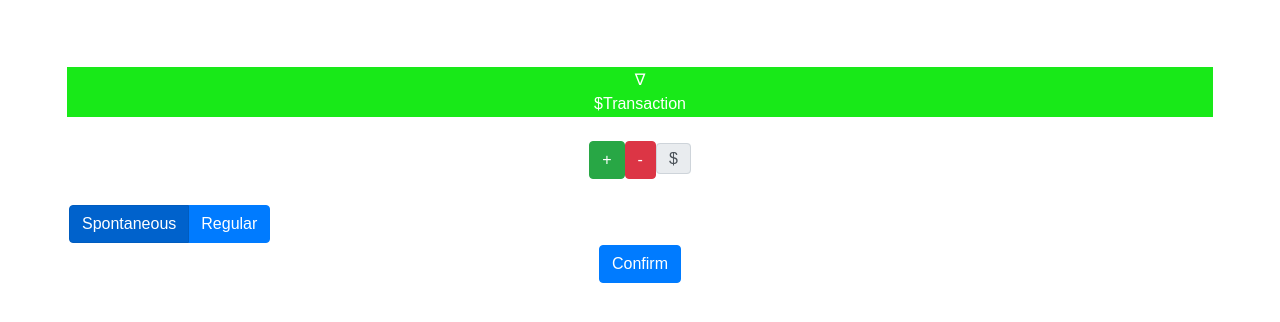
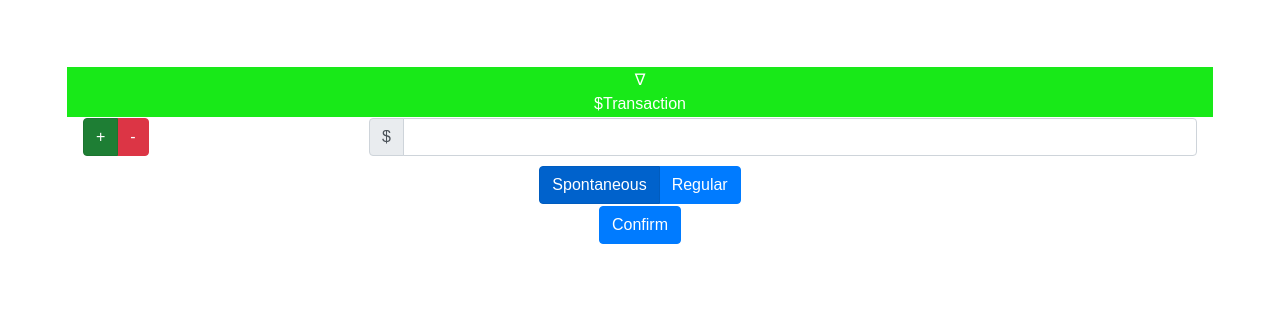
Before and after one commit to argentinoj/budg-it, a React (Create React App) app: page / in a window 1280 px wide. Shown: the top 322 px of the page. Built offline with nearby package versions, Linux system fonts and the light colour scheme.

Commit message:
UI draft done

```diff
--- a/src/components/TransactionPage.css
+++ b/src/components/TransactionPage.css
@@ -1,6 +1,6 @@
 div{
     padding: 1px;
-    width: 100%;
+    /* width: 100%; */
     margin-left: auto;
     margin-right: auto;
 }
@@ -15,14 +15,14 @@ body{
 }
 
 #transaction{
-    display: inline;
+    white-space: nowrap;
+    overflow-x: auto;
+    display: inline-block
 }
 
-#money{
-    display: inline;
-
+.form-control{
+    width: 100%;
 }
-
 
 /* .regularity{
 
--- a/src/components/TransactionPage.js
+++ b/src/components/TransactionPage.js
@@ -23,12 +23,36 @@ export class TransactionPage extends Component {
                     <br/>
                     ${this.state.name}
                 </div>
-                <div className="input-group" id="transaction">
-                    <form>
-                        <button type="button" className="btn btn-success" onClick ={this.setPositive}>+</button>
-                        <button type="button" className="btn btn-danger" onClick={this.setNegative}>-</button>
+                <div className="input-group row justify-content-md-center row" id="transaction">
+                    <form className="form-inline">
+                        <span className="btn-group btn-group-toggle col col-3" data-toggle="buttons" id="sign">
+                            <label className="btn btn-success active">
+                                <input
+                                    type="radio"
+                                    name="positive"
+                                    id="positive"
+                                    autoComplete="off"
+                                    checked={this.state.positive}/>
+                                +
+                            </label>
 
-                        <span className="input-group-text" id="money" defaultValue="0" type="number">$</span>
+                            <label className="btn btn-danger">
+                                <input
+                                    type="radio"
+                                    name="negative"
+                                    id="negative"
+                                    autoComplete="off"
+                                    checked={!this.state.positive}/>
+                                -
+                            </label>
+                        </span>
+                        <span className="input-group col col-9" id="money">
+                            <span className="input-group-prepend">
+                                <span className="input-group-text">$</span>
+                            </span>
+                            <input type="number" className="form-control" aria-label="Amount (to the nearest dollar)">
+                            </input>
+                        </span>
                     </form>
 
                 </div>
```
